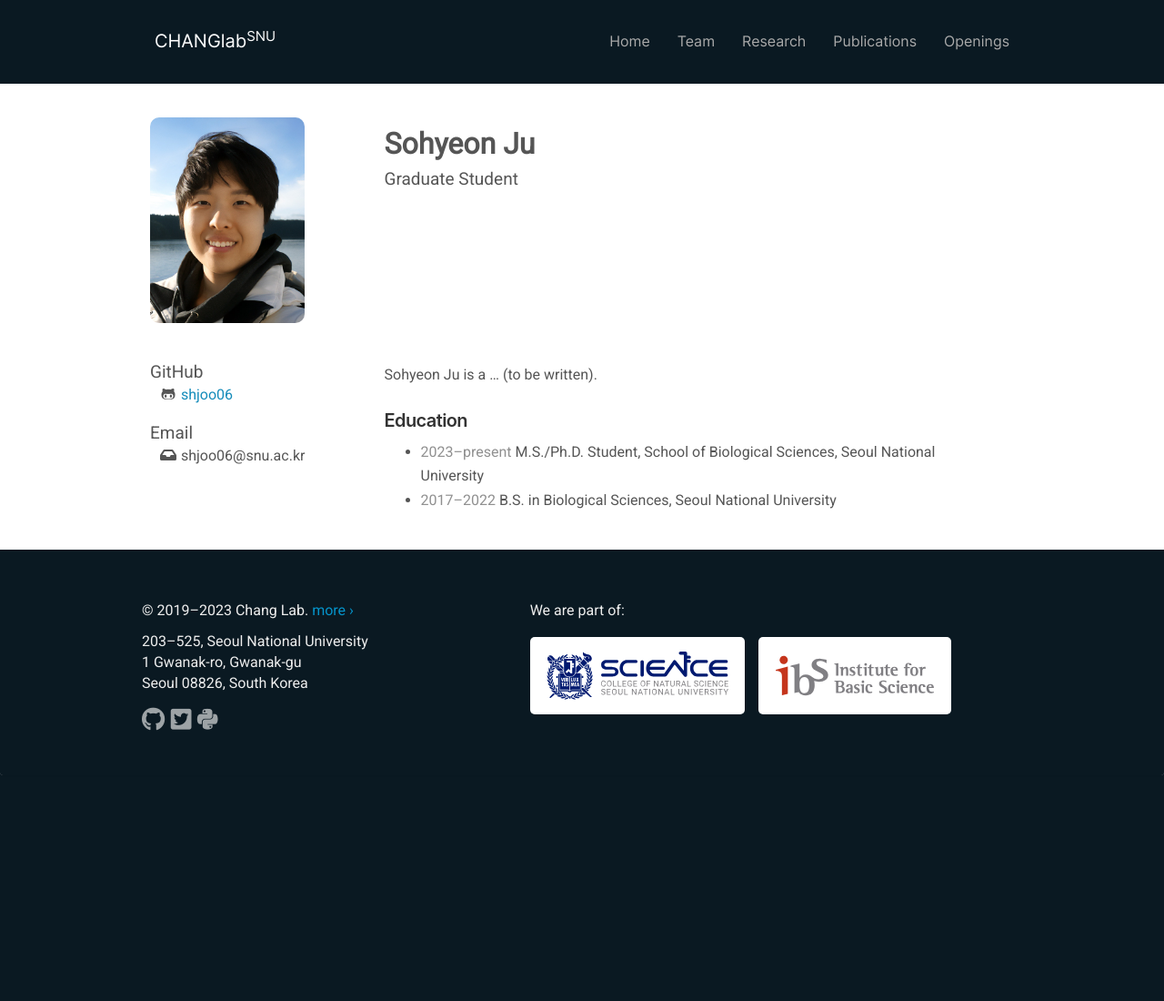
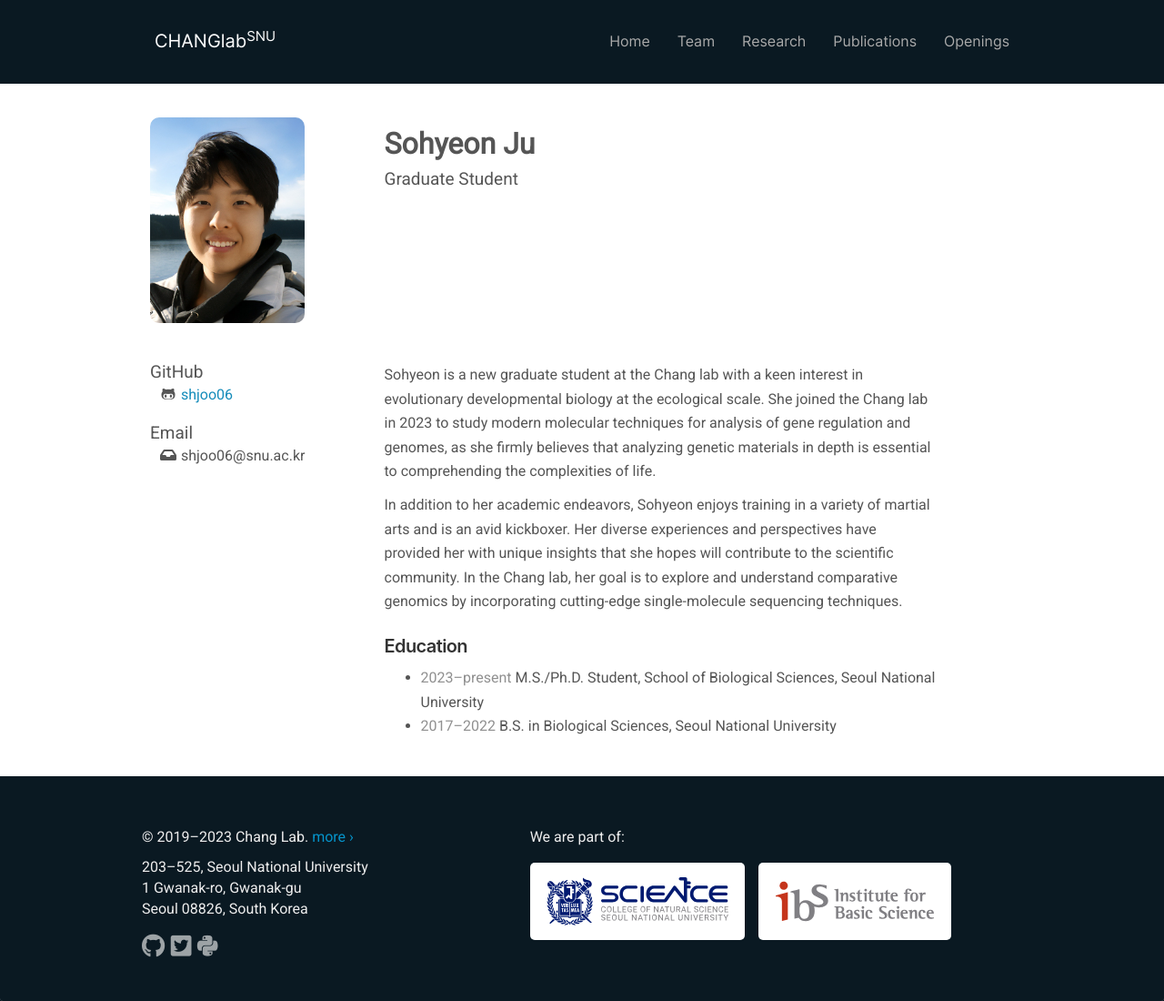
Before and after one commit to ChangLabSNU/ChangLabSNU.github.io, a Jekyll site: the page built from _pages/team/sohyeon-ju.md, in a window 1280 px wide and 1100 px high. Shown: the whole window at 91% size. Built offline with Jekyll 4.4.1, drawn with Linux system fonts in a browser that asks for light colours; nearby versions of some CDN libraries; some web fonts are replaced.

Commit message:
Fill Sohyeon's profile page with a ChatGPT-written biograph.

```diff
--- a/_pages/team/sohyeon-ju.md
+++ b/_pages/team/sohyeon-ju.md
@@ -13,7 +13,19 @@ cv:
 permalink: /team/sohyeon-ju
 ---
 
-Sohyeon Ju is a ... (to be written).
+Sohyeon is a new graduate student at the Chang lab with a keen interest
+in evolutionary developmental biology at the ecological scale. She
+joined the Chang lab in 2023 to study modern molecular techniques for
+analysis of gene regulation and genomes, as she firmly believes that
+analyzing genetic materials in depth is essential to comprehending
+the complexities of life.
+
+In addition to her academic endeavors, Sohyeon enjoys training in a
+variety of martial arts and is an avid kickboxer. Her diverse experiences
+and perspectives have provided her with unique insights that she hopes
+will contribute to the scientific community. In the Chang lab, her
+goal is to explore and understand comparative genomics by incorporating
+cutting-edge single-molecule sequencing techniques.
 
 #### Education
 
```
